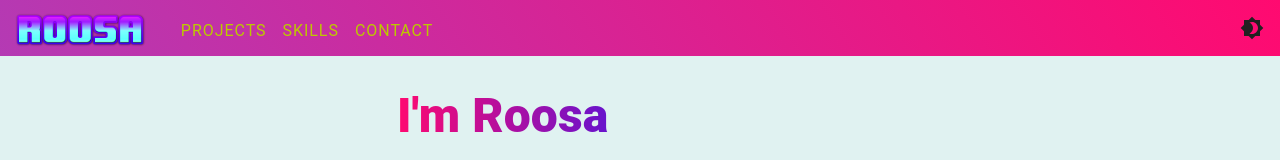
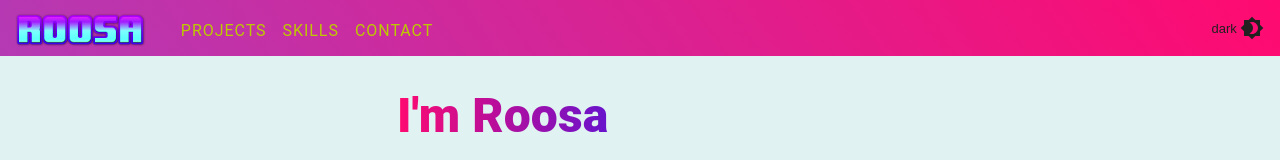
Before and after one commit to rohms/new-portfolio, a React (Vite) app: page / in a window 1280 px wide. Shown: the top 160 px of the page. Built offline with nearby package versions, Linux system fonts and the light colour scheme.

Commit message:
added small label to themetoggle

```diff
--- a/src/App.css
+++ b/src/App.css
@@ -94,6 +94,11 @@ nav > a:hover {
   height: 2.5rem;
   margin-top: 0.4rem;
   margin-left: 0.75rem;
+}
+
+.toggle p {
+  font-size: small;
+  margin-right: 0.2rem;
 }
 
 /*About*/
--- a/src/components/ColorToggle.jsx
+++ b/src/components/ColorToggle.jsx
@@ -8,9 +8,19 @@ const ColorToggle = () => {
   const { darkMode, toggleTheme } = useThemeContext();
 
   return (
-    <div>
+    <div className="toggle">
       <IconButton sx={{ mr: 1 }} onClick={() => toggleTheme()} color="inherit">
-        {darkMode ? <Brightness7Icon /> : <Brightness4Icon />}
+        {darkMode ? (
+          <>
+            <p>light</p>
+            <Brightness7Icon />
+          </>
+        ) : (
+          <>
+            <p>dark</p>
+            <Brightness4Icon />
+          </>
+        )}
       </IconButton>
     </div>
   );
```
